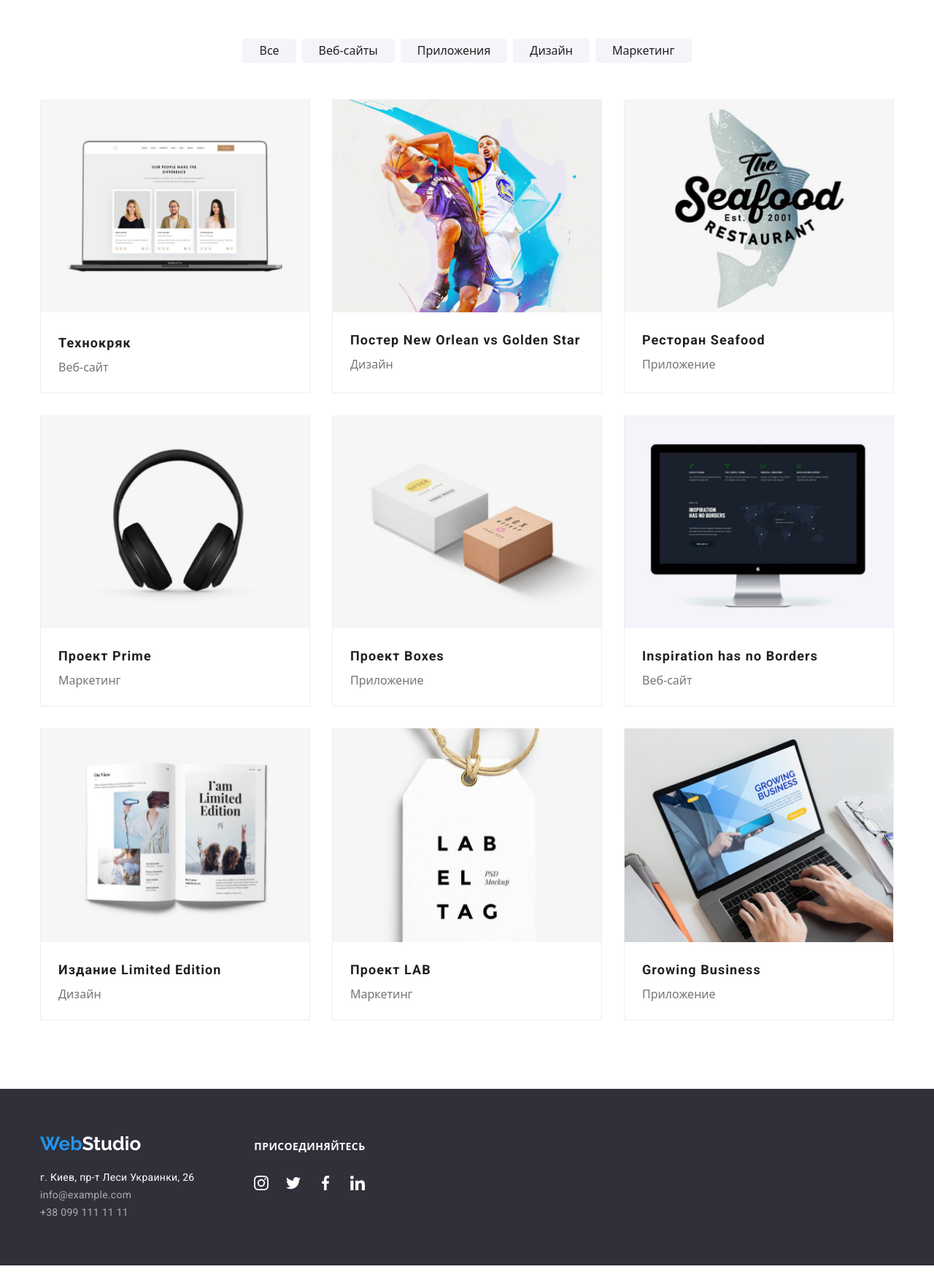
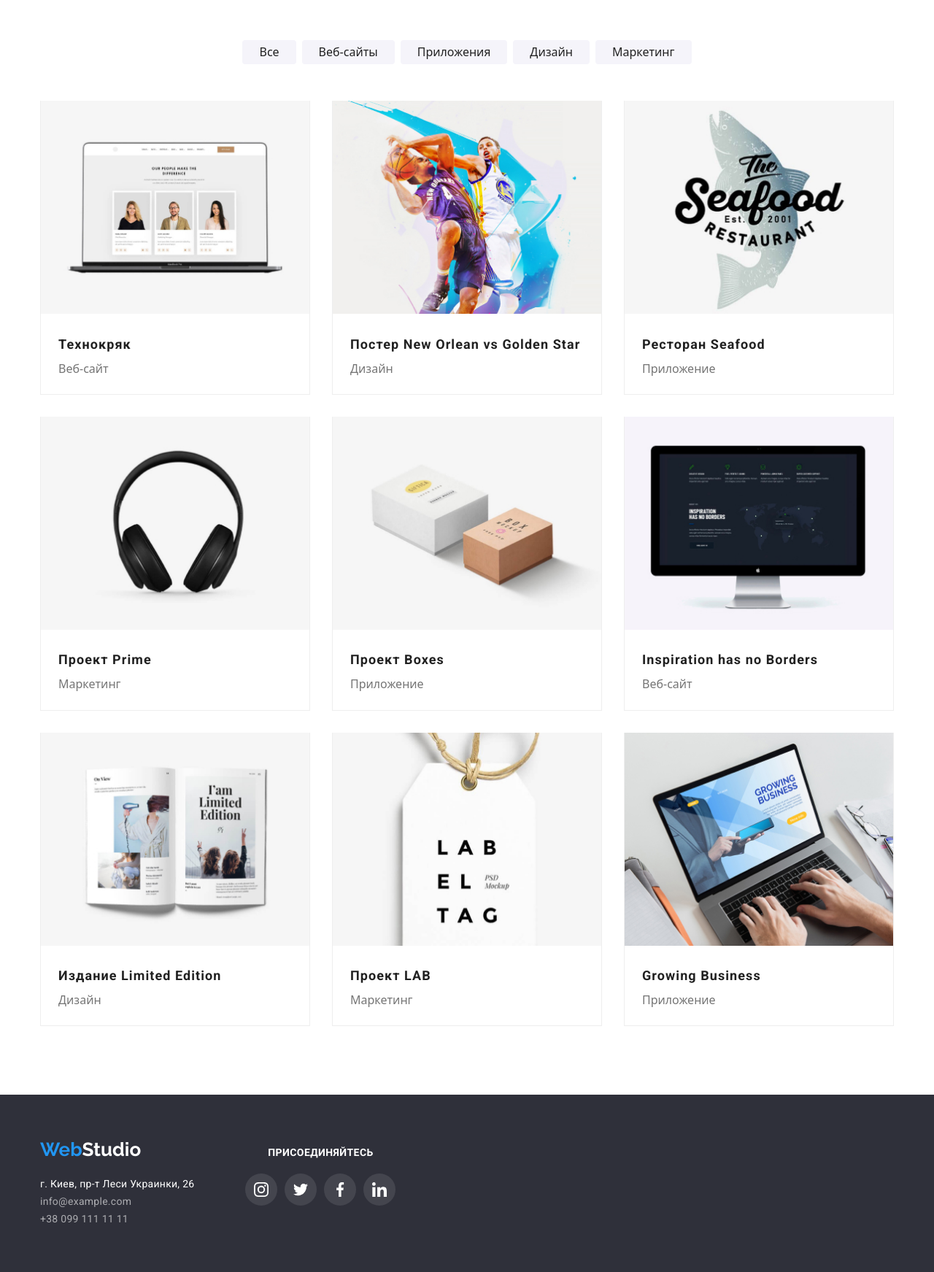
Before and after one commit to mkhomenko2212/goit-markup-hw-05, a plain HTML site: page portfolio.html in a window 1280 px wide. Shown: the part 120-1863 px from the top of the page at 73% size. Drawn offline with nearby package versions, Linux system fonts and the light colour scheme.

Commit message:
исправления

```diff
--- a/css/styles.css
+++ b/css/styles.css
@@ -107,8 +107,10 @@ img {
 }
 
 .main-nav .link-adress {
+  display: flex;
   padding-top: 32px;
   padding-bottom: 32px;
+  align-items: center;
 }
 .site-nav .item + .item {
   margin-left: 50px;
@@ -158,7 +160,7 @@ img {
   color: var(--primary-text-color);
   font-family: Roboto, sans-serif;
   font-weight: 500;
-  font-size: 16px;
+  font-size: 14px;
   line-height: 1.17;
   letter-spacing: 0.02em;
   text-decoration: none;
@@ -366,6 +368,7 @@ img {
 
 .team .list {
   display: flex;
+  justify-content: space-between;
 }
 
 .team .item + .item {
@@ -413,9 +416,8 @@ img {
   padding-bottom: 30px;
 }
 .social-link-box {
-  display: flex;
-  justify-content: center;
-  align-items: center;
+  padding-left: 32px;
+  padding-right: 32px;
 }
 
 .social-link {
@@ -427,14 +429,13 @@ img {
   fill: #afb1b8;
 
   border-radius: 50%;
+
   transition: background-color 250ms cubic-bezier(0.4, 0, 0.2, 1),
     fill 250ms cubic-bezier(0.4, 0, 0.2, 1);
 }
 
 .list-social {
   margin-top: 16px;
-  margin-left: 32px;
-  margin-right: 32px;
 }
 
 .social-nets {
@@ -544,6 +545,7 @@ img {
 
 .footer-social {
   color: var(--primary-white-color);
+  font-family: Roboto, sans-serif;
   font-weight: bold;
   font-size: 14px;
   line-height: 1.17;
@@ -564,6 +566,19 @@ img {
 
 .footer-social-link {
   display: flex;
+}
+
+.footer-social-link .social-link {
+  background-color: rgba(255, 255, 255, 0.1);
+}
+
+.social-li + .social-li {
+  margin-left: 10px;
+}
+
+.footer-social-link .social-link:hover,
+.footer-social-link .social-link:focus {
+  background-color: var(--accent-color);
 }
 .footer-logo-nets {
   fill: var(--primary-white-color);
--- a/portfolio.html
+++ b/portfolio.html
@@ -66,56 +66,66 @@
                             </div>
                         </a></li>
                     <li class="project-list"><a href="" class="project-item">
-                            <img src="./images/Project2.jpg" alt="Постер" width="370">
+                        <div class="project-image">
+                            <img src="./images/Project2.jpg" alt="Постер" width="370"><p class="project-thumb">Технокряк это современная площадка распространения коронавируса. Компании используют эту
+                                платформу для цифрового
+                                шпионажа и атак на защищённые сервера конкурентов.</p></div>
                             <div class="project-box">
                                 <h2 class="project-name">Постер New Orlean vs Golden Star</h2>
                                 <p class="filter-name">Дизайн</p>
                             </div>
                         </a></li>
                     <li class="project-list"><a href="" class="project-item">
-                            <img src="./images/Project3.jpg" alt="Ресторан" width="370">
+                           <div class="project-image"> <img src="./images/Project3.jpg" alt="Ресторан" width="370"><p class="project-thumb">Технокряк это современная площадка распространения коронавируса. Компании используют эту платформу для цифрового
+                            шпионажа и атак на защищённые сервера конкурентов.</p></div>
                             <div class="project-box">
                                 <h2 class="project-name">Ресторан Seafood</h2>
                                 <p class="filter-name">Приложение</p>
                             </div>
                         </a></li>
                     <li class="project-list"><a href="" class="project-item">
-                            <img src="./images/Project4.jpg" alt="Наушники" width="370">
+                           <div class="project-image"> <img src="./images/Project4.jpg" alt="Наушники" width="370"><p class="project-thumb">Технокряк это современная площадка распространения коронавируса. Компании используют эту платформу для цифрового
+                            шпионажа и атак на защищённые сервера конкурентов.</p></div>
                             <div class="project-box">
                                 <h2 class="project-name">Проект Prime</h2>
                                 <p class="filter-name">Маркетинг</p>
                             </div>
                         </a></li>
                     <li class="project-list"><a href="" class="project-item">
-                            <img src="./images/Project5.jpg" alt="Коробки" width="370">
+                           <div class="project-image"> <img src="./images/Project5.jpg" alt="Коробки" width="370"><p class="project-thumb">Технокряк это современная площадка распространения коронавируса. Компании используют эту платформу для цифрового
+                            шпионажа и атак на защищённые сервера конкурентов.</p></div>
                             <div class="project-box">
                                 <h2 class="project-name">Проект Boxes</h2>
                                 <p class="filter-name">Приложение</p>
                             </div>
                         </a></li>
                     <li class="project-list"><a href="" class="project-item">
-                            <img src="./images/Project6.jpg" alt="Монитор" width="370">
+                           <div class="project-image"> <img src="./images/Project6.jpg" alt="Монитор" width="370"><p class="project-thumb">Технокряк это современная площадка распространения коронавируса. Компании используют эту платформу для цифрового
+                            шпионажа и атак на защищённые сервера конкурентов.</p></div>
                             <div class="project-box">
                                 <h2 class="project-name">Inspiration has no Borders</h2>
                                 <p class="filter-name">Веб-сайт</p>
                             </div>
                         </a></li>
                     <li class="project-list"><a href="" class="project-item">
-                            <img src="./images/Project7.jpg" alt="Издание" width="370">
+                           <div class="project-image"> <img src="./images/Project7.jpg" alt="Издание" width="370"><p class="project-thumb">Технокряк это современная площадка распространения коронавируса. Компании используют эту платформу для цифрового
+                            шпионажа и атак на защищённые сервера конкурентов.</p></div>
                             <div class="project-box">
                                 <h2 class="project-name">Издание Limited Edition</h2>
                                 <p class="filter-name">Дизайн</p>
                             </div>
                         </a></li>
                     <li class="project-list"><a href="" class="project-item">
-                            <img src="./images/Project8.jpg" alt="Значок" width="370">
+                           <div class="project-image"> <img src="./images/Project8.jpg" alt="Значок" width="370"><p class="project-thumb">Технокряк это современная площадка распространения коронавируса. Компании используют эту платформу для цифрового
+                            шпионажа и атак на защищённые сервера конкурентов.</p></div>
                             <div class="project-box">
                                 <h2 class="project-name">Проект LAB</h2>
                                 <p class="filter-name">Маркетинг</p>
                             </div>
                         </a></li>
                     <li class="project-list"><a href="" class="project-item">
-                            <img src="./images/Project9.jpg" alt="Ноут" width="370">
+                           <div class="project-image"> <img src="./images/Project9.jpg" alt="Ноут" width="370"><p class="project-thumb">Технокряк это современная площадка распространения коронавируса. Компании используют эту платформу для цифрового
+                            шпионажа и атак на защищённые сервера конкурентов.</p></div>
                             <div class="project-box">
                                 <h2 class="project-name">Growing Business</h2>
                                 <p class="filter-name">Приложение</p>
@@ -142,19 +152,19 @@
             <div class="footer-social-list">
                 <p class="footer-social">Присоединяйтесь</p>
                 <ul class="list footer-social-link">
-                    <li><a href="https://www.instagram.com/" rel="noopener noreferrer" target="_blank" class="social-link"><svg
+                    <li class="social-li"><a href="https://www.instagram.com/" rel="noopener noreferrer" target="_blank" class="social-link"><svg
                                 class="footer-logo-nets">
                                 <use href="./images/symbol-defs-no.svg#icon-instagram-2"></use>
                             </svg></a> </li>
-                    <li> <a href="https://twitter.com/?lang=ru" rel="noopener noreferrer" target="_blank" class="social-link"><svg
+                    <li class="social-li"> <a href="https://twitter.com/?lang=ru" rel="noopener noreferrer" target="_blank" class="social-link"><svg
                                 class="footer-logo-nets">
                                 <use href="./images/symbol-defs-no.svg#icon-twitter-1"></use>
                             </svg></a></li>
-                    <li><a href="https://uk-ua.facebook.com/" rel="noopener noreferrer" target="_blank" class="social-link"><svg
+                    <li class="social-li"><a href="https://uk-ua.facebook.com/" rel="noopener noreferrer" target="_blank" class="social-link"><svg
                                 class="footer-logo-nets">
                                 <use href="./images/symbol-defs-no.svg#icon-facebook-1"></use>
                             </svg></a></li>
-                    <li><a href="https://ru.linkedin.com/" rel="noopener noreferrer" target="_blank" class="social-link"><svg
+                    <li class="social-li"><a href="https://ru.linkedin.com/" rel="noopener noreferrer" target="_blank" class="social-link"><svg
                                 class="footer-logo-nets">
                                 <use href="./images/symbol-defs-no.svg#icon-linkedin-1"></use>
                             </svg></a></li>
```
Also changed, not shown: index.html (+5 -5 lines).
